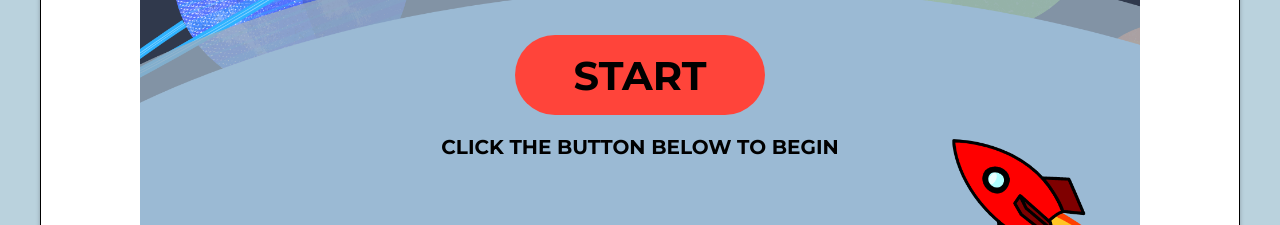
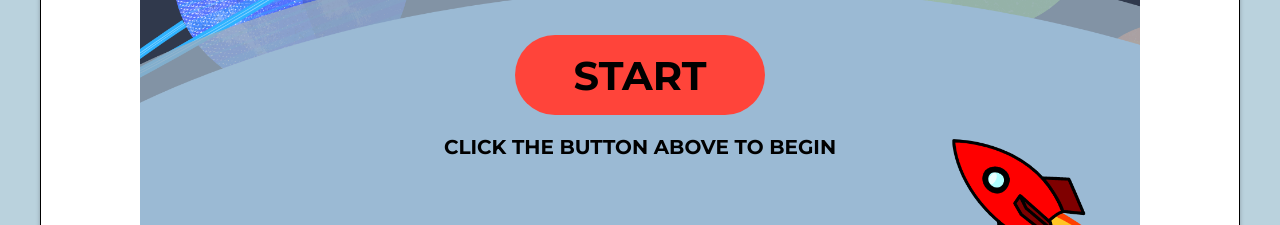
Before and after one commit to autrydev/rocket_react_page, a React (Create React App) app: page / in a window 1280 px wide. Shown: the part 3460-3685 px from the top of the page. Built offline with nearby package versions, Linux system fonts and the light colour scheme.

Commit message:
Update instruction language on sim

```diff
--- a/src/Components/simulation.jsx
+++ b/src/Components/simulation.jsx
@@ -56,7 +56,7 @@ class Simulation extends Component {
                         >
                                 START
                         </motion.button>
-                        <h3 className = "start-text">CLICK THE BUTTON BELOW TO BEGIN</h3>
+                        <h3 className = "start-text">CLICK THE BUTTON ABOVE TO BEGIN</h3>
                     </div>
                 }
                 {screen === "form" &&
```
